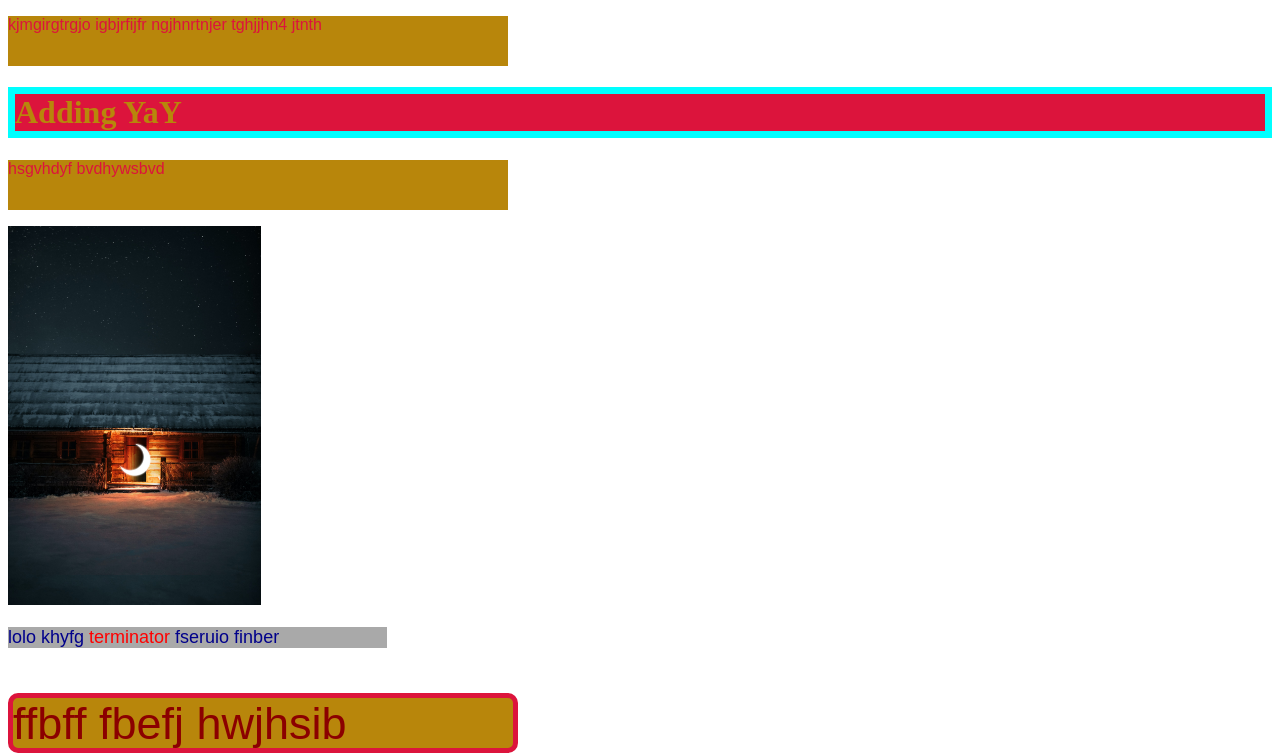
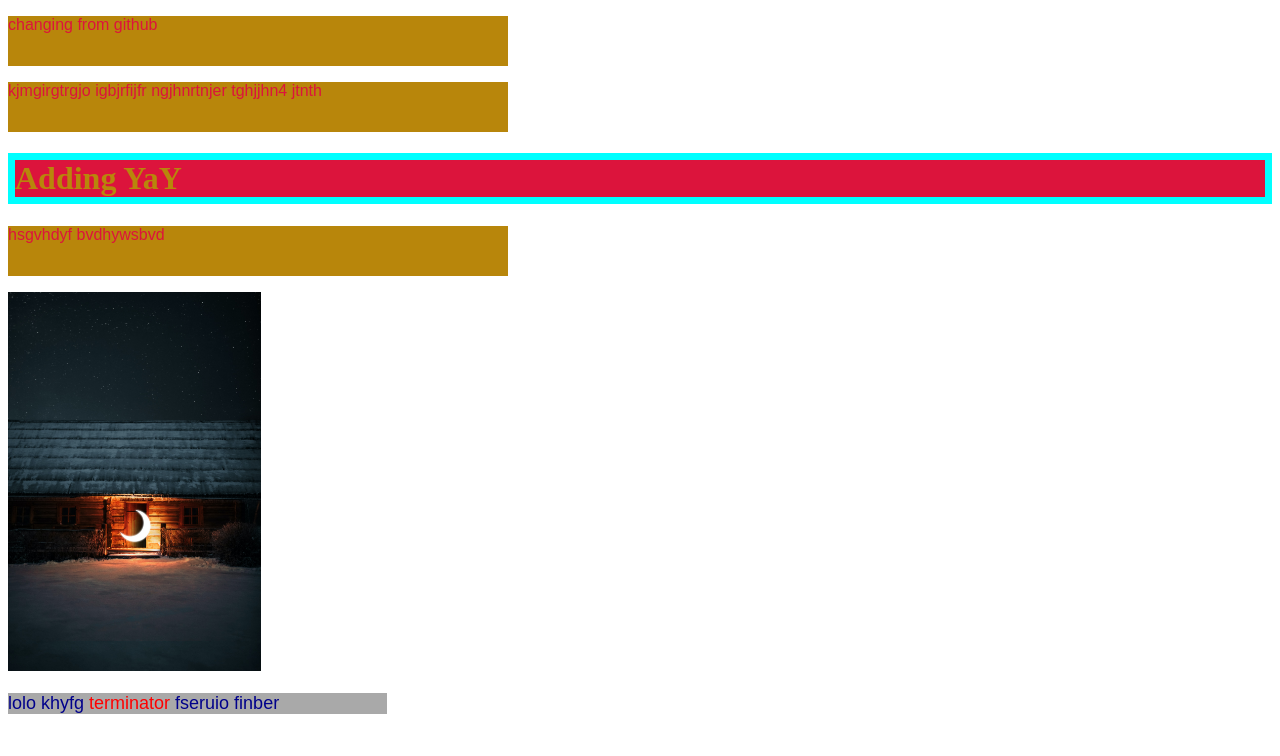
Before and after one commit to Ar-Dihan/fast-website, a plain HTML site: page day1/index.html in a window 1280 px wide. Shown: the top 756 px of the page. Drawn offline with Linux system fonts and the light colour scheme.

Commit message:
Update index.html
update from github

```diff
--- a/day1/index.html
+++ b/day1/index.html
@@ -6,6 +6,7 @@
     <link rel="stylesheet" href="style.css">
 </head>
 <body>
+    <p>changing from github</p>
     <p>kjmgirgtrgjo igbjrfijfr ngjhnrtnjer  tghjjhn4 jtnth</p>
      <h1>Adding YaY</h1>
      <p>hsgvhdyf bvdhywsbvd</p>
```
